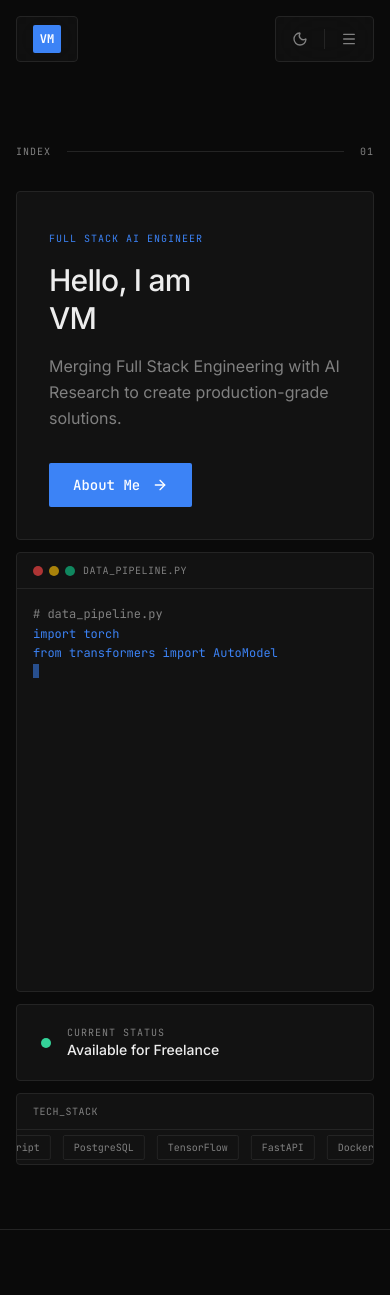
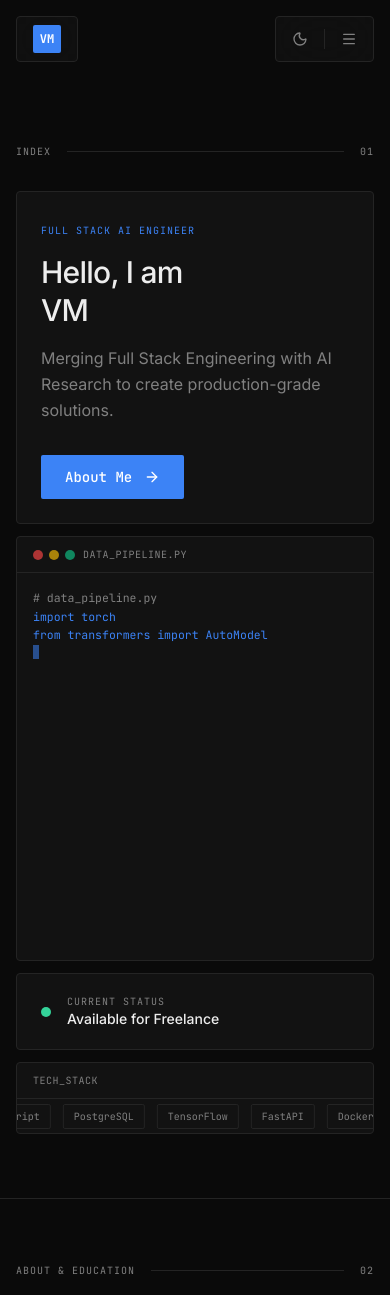
Before and after one commit to Viraj-Mavani/portfolio, a Next.js app: page / in a window 390 px wide. Shown: the top 1295 px of the page. Built offline with nearby package versions, Linux system fonts and the light colour scheme.

Commit message:
fixed hero bento

```diff
--- a/src/components/hero-bento.tsx
+++ b/src/components/hero-bento.tsx
@@ -31,7 +31,7 @@ export function HeroBento({ index }: HeroBentoProps) {
       {/* Bento Grid */}
       <div className="grid grid-cols-1 sm:grid-cols-2 md:grid-cols-3 gap-3 md:grid-rows-[1fr_auto]">
         {/* Card 1 - Intro */}
-        <div className="sm:col-span-2 md:col-span-2 flex flex-col justify-between rounded-md border border-border bg-card p-8 lg:p-10">
+        <div className="sm:col-span-2 md:col-span-2 flex flex-col justify-between rounded-md border border-border bg-card p-6 md:p-8 lg:p-10">
           <div>
             <span className="mb-4 inline-block font-mono text-[10px] tracking-widest text-primary uppercase">
               {content.title}
@@ -60,7 +60,7 @@ export function HeroBento({ index }: HeroBentoProps) {
         </div>
 
         {/* Card 2 - Terminal (Tall, Right, spans 2 rows) */}
-        <div className="sm:col-span-2 md:col-span-1 min-h-[440px] md:row-span-2">
+        <div className="sm:col-span-2 md:col-span-1 min-h-[425px] lg:min-h-[440px] md:row-span-2">
           <TerminalCard />
         </div>
 
--- a/src/components/terminal-card.tsx
+++ b/src/components/terminal-card.tsx
@@ -64,7 +64,7 @@ export function TerminalCard() {
         </span>
       </div>
       <div className="flex-1 overflow-hidden p-4" aria-label="Terminal animation showing a Python data pipeline script">
-        <pre className="font-mono text-xs leading-relaxed">
+        <pre className="font-mono text-[11.5px] lg:text-xs leading-relaxed">
           {terminalLines.slice(0, visibleLines).map((line, i) => (
             <div key={`${line.text}-${i}`} className={`${getLineColor(line.type)} transition-opacity duration-200`}>
               {line.text || "\u00A0"}
```
